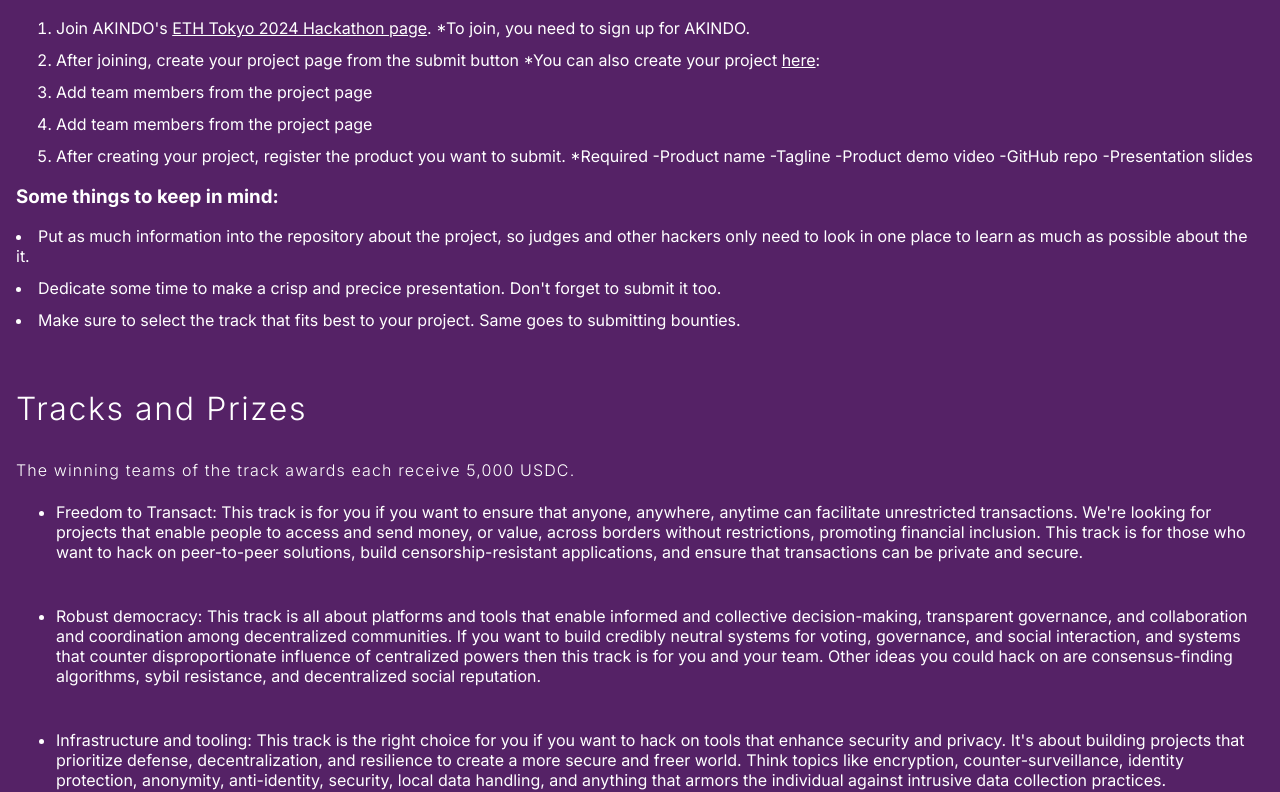
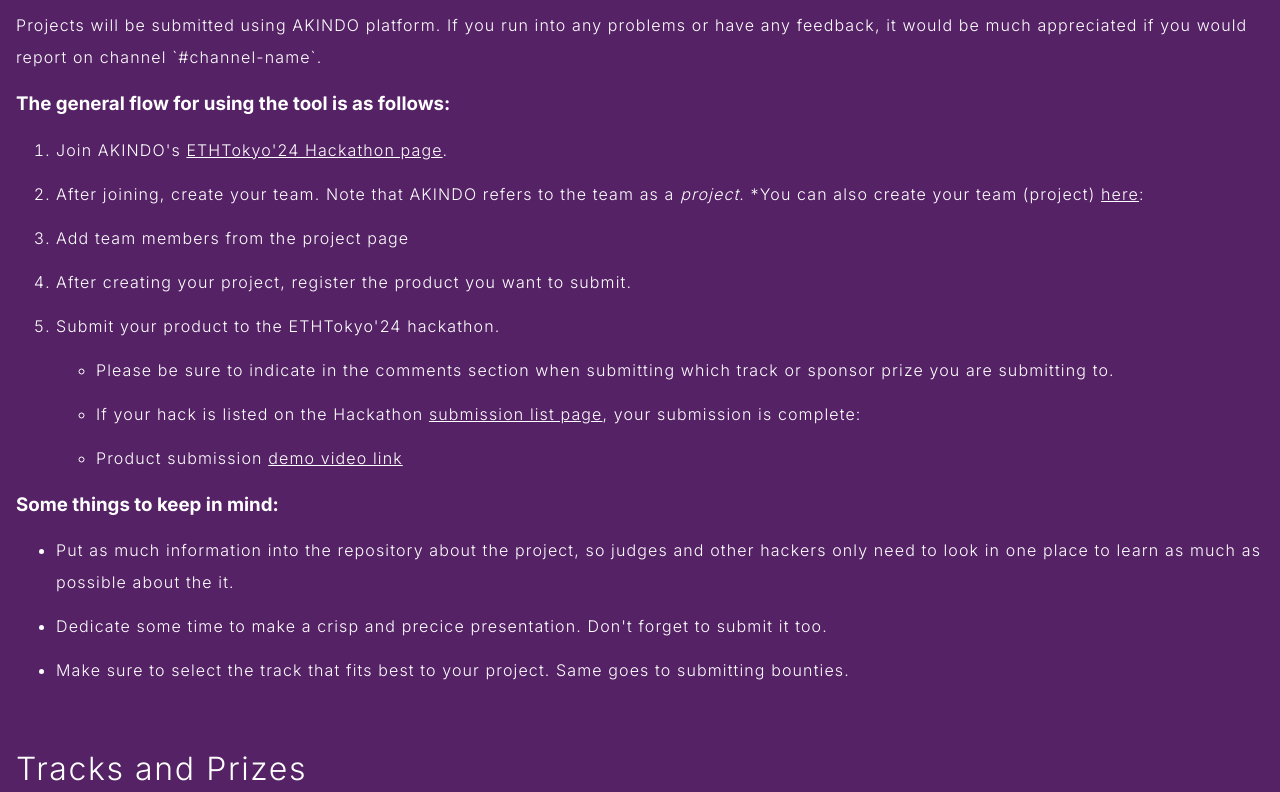
Before and after one commit to ethereumjp/ethtokyo-website, a Next.js app: page /guidelines in a window 1280 px wide. Shown: the part 1473-2265 px from the top of the page. Built offline with nearby package versions, Linux system fonts and the light colour scheme.

Commit message:
update guidelines

```diff
--- a/src/pages/guidelines/index.tsx
+++ b/src/pages/guidelines/index.tsx
@@ -67,6 +67,7 @@ const HackerChallenge: NextPage = () => {
         </p>
         <br />
         <h2 css={css`font-weight: 300;`}>Hacking rules</h2>
+        <p>
           <ul>
             <li>
               A team can not be more than four people. All team members must be
@@ -74,10 +75,10 @@ const HackerChallenge: NextPage = () => {
               submission.
             </li>
             <li>
-            You may plan ahead of time, but all code for your project has to be
-            written during the event. Code can only be committed after hacking
-            officially starts and only until the submission deadline. You cannot
-            use another team's source code.
+              You may plan ahead of time, but all code for your project has to
+              be written during the event. Code can only be committed after
+              hacking officially starts and only until the submission deadline.
+              You cannot use another team's source code.
             </li>
             <li>
               The decision of judges is final for determining prizes and awards.
@@ -85,8 +86,10 @@ const HackerChallenge: NextPage = () => {
               event.
             </li>
           </ul>
+        </p>
         <br />
         <h2 css={css`font-weight: 300;`}>Submission Requirements</h2>
+        <p>
           <ul>
             <li>A repository link to the open-source code</li>
             <li>
@@ -94,10 +97,11 @@ const HackerChallenge: NextPage = () => {
               information to help judges understand the project
             </li>
             <li>
-            The contract address(es) of your deployed demo, if any, either on a
-            testnet or mainnet of your choice.
+              The contract address(es) of your deployed demo, if any, either on
+              a testnet or mainnet of your choice.
             </li>
           </ul>
+        </p>
         <p>
           You must submit the project to the specified platform by 11:59 on the
           final day of the hackathon.
@@ -110,32 +114,53 @@ const HackerChallenge: NextPage = () => {
           would report on channel `#channel-name`.
         </p>
         <h3>The general flow for using the tool is as follows:</h3>
+        <p>
           <ol>
             <li>
               Join AKINDO's{" "}
               <a href="https://app.akindo.io/hackathons/3dXM7ZO2WsxvlkXp/">
-              ETH Tokyo 2024 Hackathon page
+                ETHTokyo'24 Hackathon page
               </a>
-            . *To join, you need to sign up for AKINDO.
+              .
             </li>
             <li>
-            After joining, create your project page from the submit button *You
-            can also create your project{" "}
+              After joining, create your team. Note that AKINDO refers to the
+              team as a <em>project</em>. *You can also create your team
+              (project){" "}
               <a href="https://app.akindo.io/create-community">here</a>:
             </li>
             <li>Add team members from the project page</li>
-          <li>Add team members from the project page</li>
             <li>
               After creating your project, register the product you want to
-            submit. *Required -Product name -Tagline -Product demo video -GitHub
-            repo -Presentation slides
+              submit.
             </li>
+            <li>Submit your product to the ETHTokyo'24 hackathon.</li>
+            <ul>
+              <li>
+                Please be sure to indicate in the comments section when
+                submitting which track or sponsor prize you are submitting to.
+              </li>
+              <li>
+                If your hack is listed on the Hackathon{" "}
+                <a href="https://app.akindo.io/hackathons/3dXM7ZO2WsxvlkXp?tab=products">
+                  submission list page
+                </a>
+                , your submission is complete:
+              </li>
+              <li>
+                Product submission{" "}
+                <a href="https://youtu.be/SnZzxp-tA6c">demo video link</a>
+              </li>
+            </ul>
           </ol>
+        </p>
         <h3>Some things to keep in mind:</h3>
+        <p>
+          <ul>
             <li>
               Put as much information into the repository about the project, so
-          judges and other hackers only need to look in one place to learn as
-          much as possible about the it.
+              judges and other hackers only need to look in one place to learn
+              as much as possible about the it.
             </li>
             <li>
               Dedicate some time to make a crisp and precice presentation. Don't
@@ -145,44 +170,46 @@ const HackerChallenge: NextPage = () => {
               Make sure to select the track that fits best to your project. Same
               goes to submitting bounties.
             </li>
+          </ul>
+        </p>
         <br />
         <h2 css={css`font-weight: 300;`}>Tracks and Prizes</h2>
-        <p>The winning teams of the track awards each receive 5,000 USDC.</p>
+        <p>
+          The winning teams of the track awards each receive 5,000 USDC.
           <ul>
             <li>
-            Freedom to Transact: This track is for you if you want to ensure
-            that anyone, anywhere, anytime can facilitate unrestricted
+              <b>Freedom to Transact</b>: This track is for you if you want to
+              ensure that anyone, anywhere, anytime can facilitate unrestricted
               transactions. We're looking for projects that enable people to
               access and send money, or value, across borders without
-            restrictions, promoting financial inclusion. This track is for those
-            who want to hack on peer-to-peer solutions, build
-            censorship-resistant applications, and ensure that transactions can
-            be private and secure.
+              restrictions, promoting financial inclusion. This track is for
+              those who want to hack on peer-to-peer solutions, build
+              censorship-resistant applications, and ensure that transactions
+              can be private and secure.
             </li>
-          <br />
             <li>
-            Robust democracy: This track is all about platforms and tools that
-            enable informed and collective decision-making, transparent
-            governance, and collaboration and coordination among decentralized
-            communities. If you want to build credibly neutral systems for
-            voting, governance, and social interaction, and systems that counter
-            disproportionate influence of centralized powers then this track is
-            for you and your team. Other ideas you could hack on are
-            consensus-finding algorithms, sybil resistance, and decentralized
-            social reputation.
+              <b>Robust democracy</b>: This track is all about platforms and
+              tools that enable informed and collective decision-making,
+              transparent governance, and collaboration and coordination among
+              decentralized communities. If you want to build credibly neutral
+              systems for voting, governance, and social interaction, and
+              systems that counter disproportionate influence of centralized
+              powers then this track is for you and your team. Other ideas you
+              could hack on are consensus-finding algorithms, sybil resistance,
+              and decentralized social reputation.
             </li>
-          <br />
             <li>
-            Infrastructure and tooling: This track is the right choice for you
-            if you want to hack on tools that enhance security and privacy. It's
-            about building projects that prioritize defense, decentralization,
-            and resilience to create a more secure and freer world. Think topics
-            like encryption, counter-surveillance, identity protection,
-            anonymity, anti-identity, security, local data handling, and
-            anything that armors the individual against intrusive data
-            collection practices.
+              <b>Infrastructure and tooling</b>: This track is the right choice
+              for you if you want to hack on tools that enhance security and
+              privacy. It's about building projects that prioritize defense,
+              decentralization, and resilience to create a more secure and freer
+              world. Think topics like encryption, counter-surveillance,
+              identity protection, anonymity, anti-identity, security, local
+              data handling, and anything that armors the individual against
+              intrusive data collection practices.
             </li>
           </ul>
+        </p>
         <br />
         <h2 css={css`font-weight: 300;`}>Judging Criteria</h2>
         <p>
@@ -194,6 +221,7 @@ const HackerChallenge: NextPage = () => {
           <b>Technical Judges</b> will look at the technical sophistication and
           quality of your projects.
         </p>
+        <p>
           <ul>
             <li>What technical challenges does the project address?</li>
             <li>Is the project functional?</li>
@@ -202,20 +230,24 @@ const HackerChallenge: NextPage = () => {
             <li>Is the code efficient and optimized?</li>
             <li>Is there a creative approach to problem-solving?</li>
           </ul>
+        </p>
         <p>
           <b>Concept Judges</b> will look at the idea, concept, vision of your
           projects and how well they were communicated.
         </p>
+        <p>
           <ul>
             <li>What technical challenges does the project address?</li>
             <li>Does the project have the potential for real-world impact? </li>
             <li>
-            Was the team able to clearly communicate the project and its value?
+              Was the team able to clearly communicate the project and its
+              value?
             </li>
             <li>How well does the project fit the hackathon track??</li>
             <li>Does the concept have a strong vision?</li>
             <li>What is the wow or fun factor of the idea??</li>
           </ul>
+        </p>
         <br />
 
         <Link
@@ -227,7 +259,7 @@ const HackerChallenge: NextPage = () => {
               }
             `}
         >
-          Go back
+          <p>Go back</p>
         </Link>
       </div>
     </Layout>
```
Lines whose indentation alone changed are shown as unchanged.
